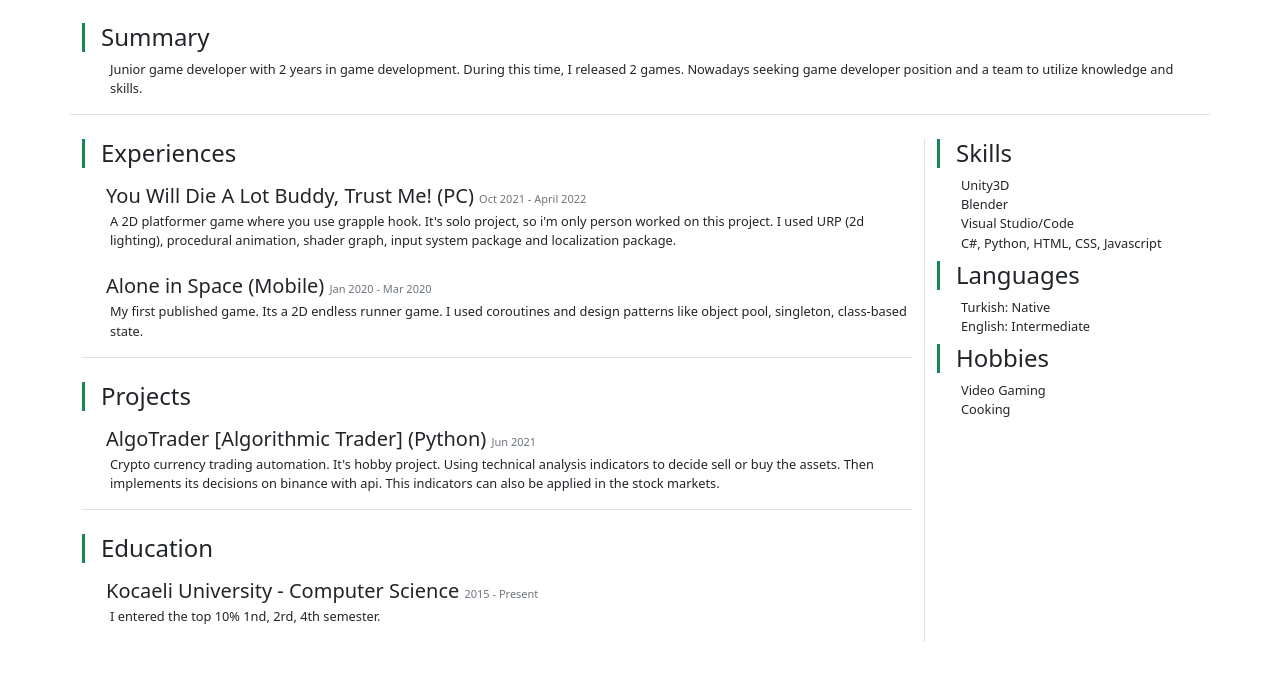
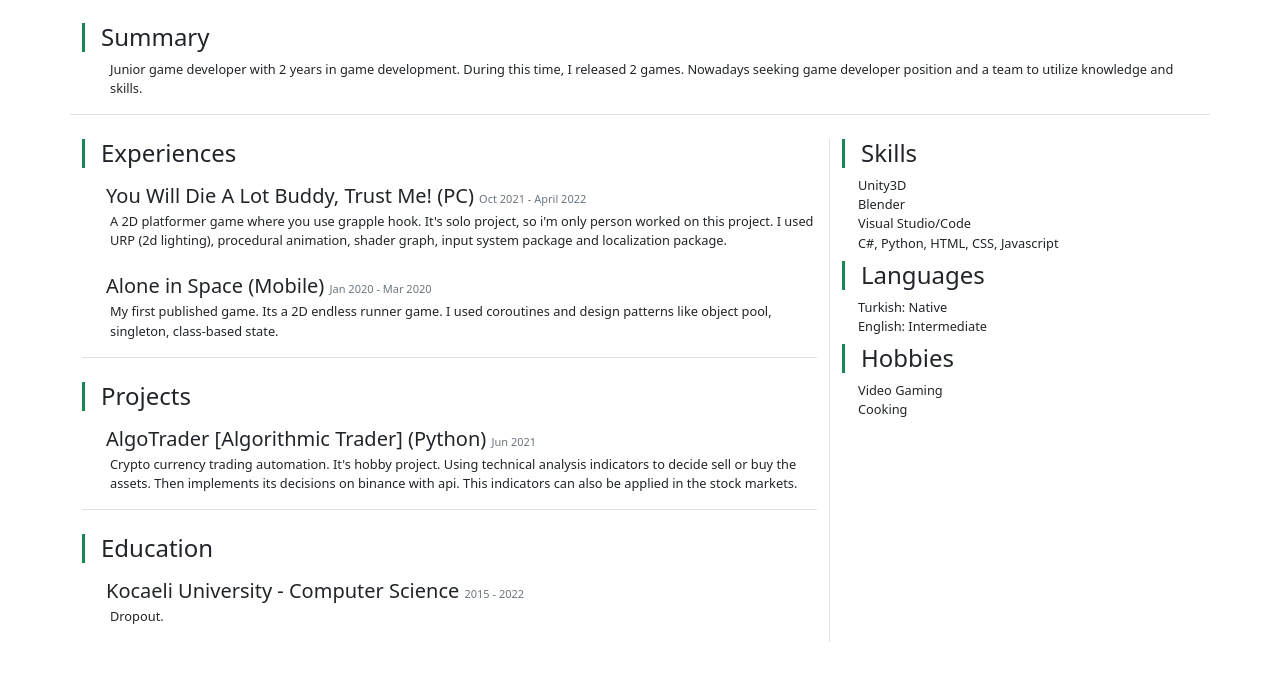
Before and after one commit to atakanihtiyar/atakanihtiyar.github.io, a plain HTML site: page index.html in a window 1280 px wide. Shown: the part 146-826 px from the top of the page. Drawn offline with nearby package versions, Linux system fonts and the light colour scheme.

Commit message:
update sizing

```diff
--- a/index.html
+++ b/index.html
@@ -72,7 +72,7 @@
         </div>
         <br>
         <div class="row pb-3">
-            <div class="col-9 border-end">
+            <div class="col-8 border-end">
                 <div class="border-bottom">
                     <h3 class="display-2 fs-4 px-3 border-start border-3 border-success">Experiences</h3>
                     <div class="experienceItem ms-4">
@@ -115,18 +115,18 @@
                     <h3 class="display-2 fs-4 px-3 mt-4 border-start border-3 border-success">Education</h3>
                     <div class="experienceItem ms-4">
                         <h4 class="mb-1 mt-3 fs-5">Kocaeli University - Computer Science
-                            <span class="my-0 text-small text-secondary">2015 - Present</span>
+                            <span class="my-0 text-small text-secondary">2015 - 2022</span>
                         </h4>
                         <p class="text-middle ps-1">
-                            I entered the top 10% 1nd, 2rd, 4th semester.
+                            Dropout.
                         </p>
                     </div>
                 </div>
             </div>
-            <div class="col-3">
+            <div class="col-4">
                 <div>
                     <h3 class="display-2 fs-4 px-3 border-start border-3 border-success">Skills</h3>
-                    <div class="experienceItem p-0 m-0 ms-4 text-middle">
+                    <div class="experienceItem p-0 m-0 ms-3 text-middle">
                         <span>Unity3D</span>
                         <br>
                         <span>Blender</span>
@@ -138,7 +138,7 @@
                 </div>
                 <div>
                     <h3 class="display-2 fs-4 px-3 mt-2 border-start border-3 border-success">Languages</h3>
-                    <div class="experienceItem p-0 m-0 ms-4 text-middle">
+                    <div class="experienceItem p-0 m-0 ms-3 text-middle">
                         <span>Turkish: Native</span>
                         <br>
                         <span>English: Intermediate</span>
@@ -147,7 +147,7 @@
 
                 <div>
                     <h3 class="display-2 fs-4 px-3 mt-2 border-start border-3 border-success">Hobbies</h3>
-                    <div class="experienceItem p-0 m-0 ms-4 text-middle">
+                    <div class="experienceItem p-0 m-0 ms-3 text-middle">
                         <span>Video Gaming</span>
                         <br>
                         <span>Cooking</span>
```
